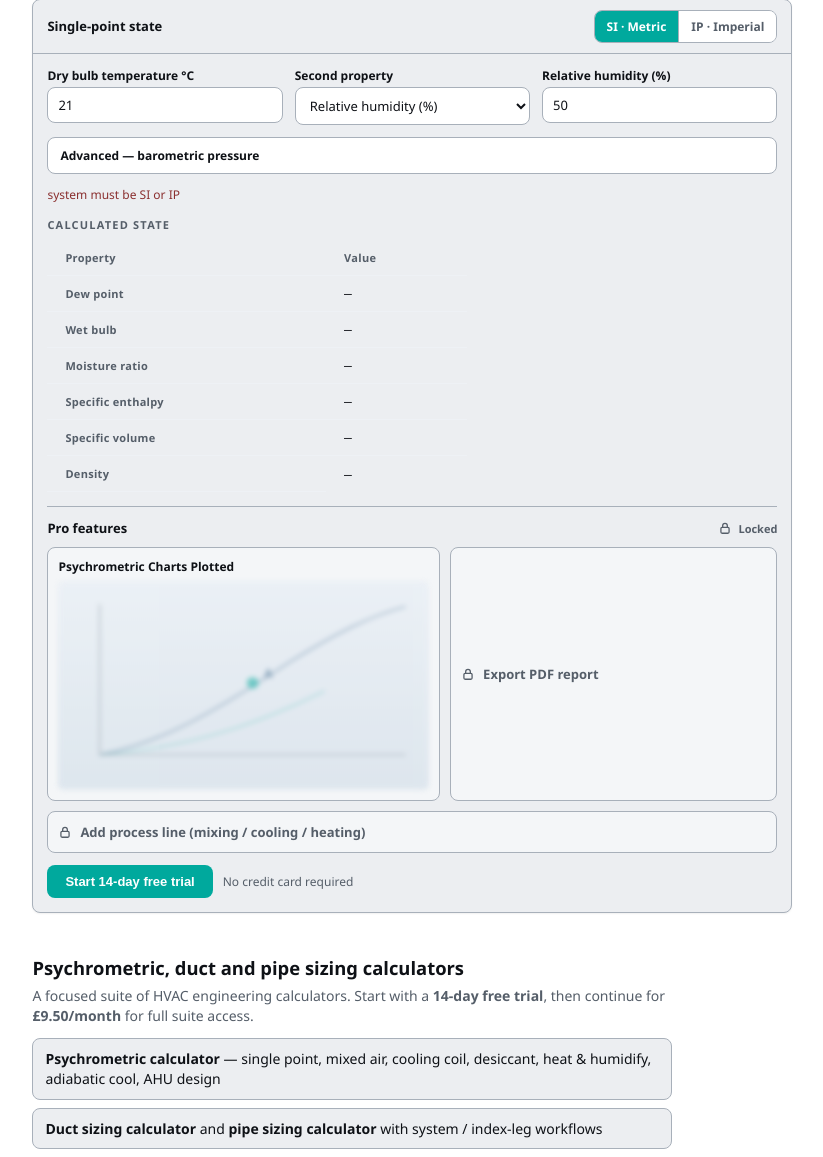
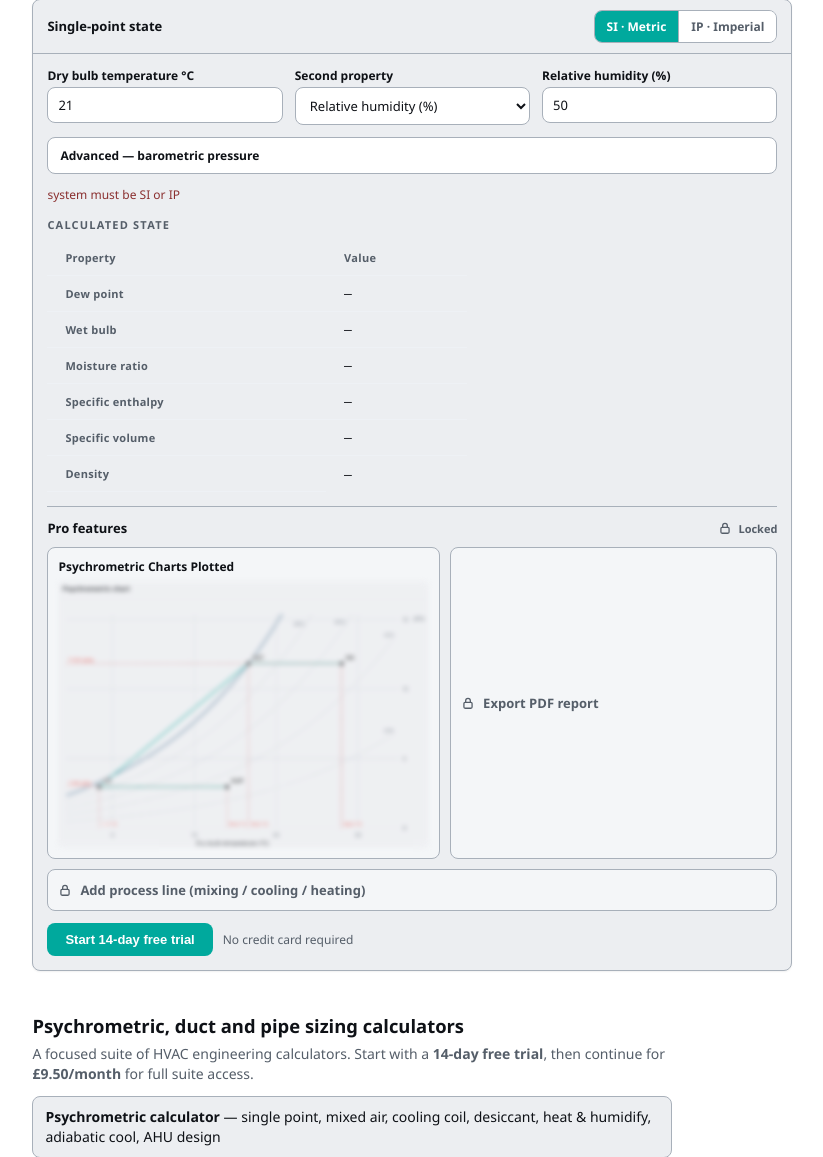
Before and after one commit to pjd0568/HVAC-Toolkit, a Flask app: page / in a window 1280 px wide. Shown: the part 432-1589 px from the top of the page, without its empty margins (96-919 px from the left). Run offline with Flask 3, Linux system fonts and the light colour scheme.

Commit message:
chart and metric

```diff
--- a/web/app/static/css/app.css
+++ b/web/app/static/css/app.css
@@ -1499,7 +1499,7 @@ table.pipe-sys-table col.col-sys-action { width: 7%; }
   display: block; border-radius: 6px; overflow: hidden;
   filter: blur(2.5px); opacity: 0.72; pointer-events: none;
 }
-.teaser-chart-preview svg { display: block; width: 100%; height: auto; }
+.teaser-chart-preview img { display: block; width: 100%; height: auto; }
 .teaser-locked-btn,
 .teaser-locked-tab {
   display: flex; align-items: center; gap: 8px;
--- a/web/app/templates/base.html
+++ b/web/app/templates/base.html
@@ -6,7 +6,7 @@
 <title>{% block title %}{{ brand_name }}{% endblock %}</title>
 <link rel="icon" href="{{ brand_favicon_url }}" type="image/png" sizes="32x32">
 <link rel="apple-touch-icon" href="{{ brand_apple_touch_url }}" sizes="180x180">
-<link rel="stylesheet" href="{{ url_for('static', filename='css/app.css') }}?v=steel-17">
+<link rel="stylesheet" href="{{ url_for('static', filename='css/app.css') }}?v=steel-18">
 {% block extra_head %}{% endblock %}
 </head>
 <body>
--- a/web/app/templates/marketing/_psychro_teaser.html
+++ b/web/app/templates/marketing/_psychro_teaser.html
@@ -144,20 +144,14 @@
           <button type="button" class="teaser-locked-card" data-teaser-lock aria-haspopup="dialog">
             <span class="teaser-locked-label">Psychrometric Charts Plotted</span>
             <span class="teaser-chart-preview" aria-hidden="true">
-              <svg viewBox="0 0 320 180" xmlns="http://www.w3.org/2000/svg" role="img">
-                <defs>
-                  <linearGradient id="teaserChartFade" x1="0" y1="0" x2="0" y2="1">
-                    <stop offset="0%" stop-color="#e8eef5"/>
-                    <stop offset="100%" stop-color="#d5e0ea"/>
-                  </linearGradient>
-                </defs>
-                <rect width="320" height="180" fill="url(#teaserChartFade)"/>
-                <path d="M36 150 C 90 140, 140 110, 200 70 C 240 45, 270 30, 300 22" fill="none" stroke="#1A4F7A" stroke-width="1.5" opacity=".45"/>
-                <path d="M36 150 C 100 145, 160 130, 230 95" fill="none" stroke="#00A99D" stroke-width="1.2" opacity=".4"/>
-                <path d="M36 150 L 300 150 M36 150 L 36 20" fill="none" stroke="#8a96a3" stroke-width="1"/>
-                <circle cx="168" cy="88" r="5" fill="#00A99D" opacity=".7"/>
-                <text x="178" y="84" font-size="11" fill="#1A4F7A" font-family="system-ui,sans-serif">A</text>
-              </svg>
+              <img
+                src="{{ url_for('static', filename='images/psychsample.png') }}"
+                alt=""
+                width="320"
+                height="180"
+                loading="lazy"
+                decoding="async"
+              >
             </span>
           </button>
 
--- a/web/app/templates/marketing/base.html
+++ b/web/app/templates/marketing/base.html
@@ -17,7 +17,7 @@
 <meta name="twitter:description" content="{{ self.meta_description() }}">
 <link rel="icon" href="{{ brand_favicon_url }}" type="image/png" sizes="32x32">
 <link rel="apple-touch-icon" href="{{ brand_apple_touch_url }}" sizes="180x180">
-<link rel="stylesheet" href="{{ url_for('static', filename='css/app.css') }}?v=steel-17">
+<link rel="stylesheet" href="{{ url_for('static', filename='css/app.css') }}?v=steel-18">
 {% block extra_head %}{% endblock %}
 </head>
 <body class="marketing-body {% block body_class %}{% endblock %}">
```
Also changed, not shown: psychsample.png (added), web/app/static/images/psychsample.png (added).
